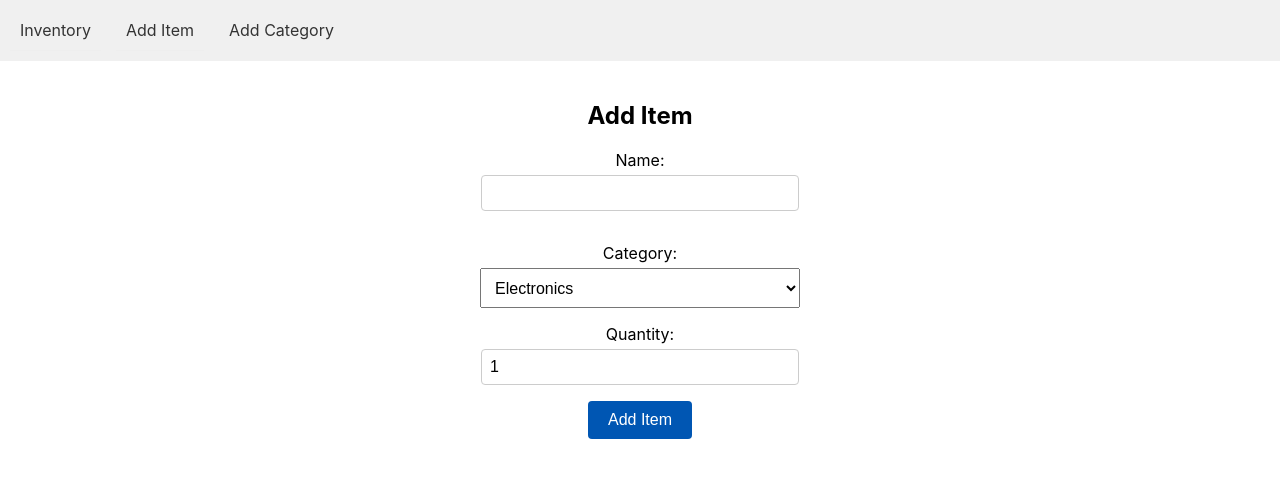
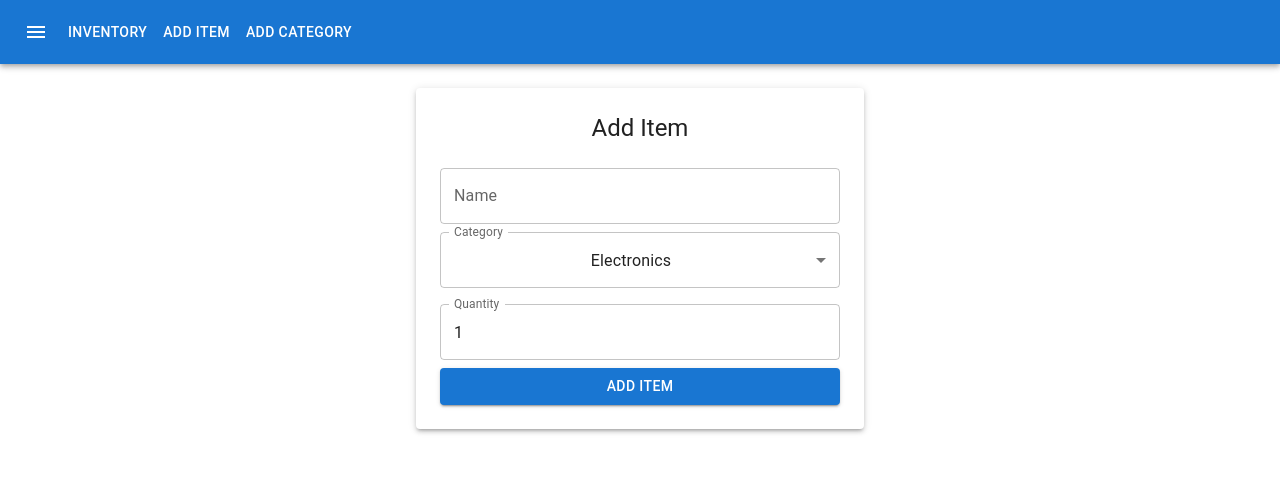
Before and after one commit to SemanticSalt-dev/ReactAssetManager, a React (Create React App) app: page /add-item in a window 1280 px wide. Shown: the top 478 px of the page. Built offline with nearby package versions, Linux system fonts and the light colour scheme.

Commit message:
Styling was moved over to used the Material UI library. The JSX was converted over to use Paper and Typography components as well as a complete rewrite of the external CSS pages.
The Readme was written out and added to this project.

```diff
--- a/package.json
+++ b/package.json
@@ -4,6 +4,10 @@
   "version": "0.1.0",
   "private": true,
   "dependencies": {
+    "@emotion/react": "^11.14.0",
+    "@emotion/styled": "^11.14.0",
+    "@mui/icons-material": "^6.4.8",
+    "@mui/material": "^6.4.8",
     "@testing-library/dom": "^10.4.0",
     "@testing-library/jest-dom": "^6.6.3",
     "@testing-library/react": "^16.2.0",
--- a/src/App.js
+++ b/src/App.js
@@ -3,6 +3,7 @@ import React, { useState, useEffect } from 'react';
 import { BrowserRouter as Router, Routes, Route } from 'react-router-dom';
 import { ToastContainer, toast } from 'react-toastify';
 import 'react-toastify/dist/ReactToastify.css';
+import { ThemeProvider, createTheme } from '@mui/material/styles';
 import NavBar from './components/NavBar';
 import InventoryView from './components/InventoryView';
 import AddItemForm from './components/AddItemForm';
@@ -49,7 +50,10 @@ function App() {
     toast.success('Item deleted successfully!')
   };
 
+  const theme = createTheme();
+
   return (
+    <ThemeProvider theme={theme}>
       <Router>
         <div className="App">
           <NavBar />
@@ -70,6 +74,7 @@ function App() {
           <ToastContainer />
         </div>
       </Router>
+    </ThemeProvider>
   );
 }
 
--- a/src/components/AddCategoryForm.js
+++ b/src/components/AddCategoryForm.js
@@ -1,6 +1,5 @@
 import React, { useState } from 'react';
-import { toast } from 'react-toastify';
-import 'react-toastify/dist/ReactToastify.css';
+import { TextField, Button, Paper, Typography } from '@mui/material';
 import './styles/AddCategoryForm.css';
 
 function AddCategoryForm({ addCategory }) {
@@ -22,22 +21,41 @@ function AddCategoryForm({ addCategory }) {
     };
 
     return (
-        <div className="add-category-form-container">
-            <h2>Add Category</h2>
-            <form onSubmit={handleSubmit}>
-                <div className="from-group">
-                    <label htmlFor="categoryName">Category Name:</label>
-                    <input
-                      type="text"
-                      id="categoryName"
-                      value={categoryName}
-                      onChange={(e) => setCategoryName(e.target.value)}
-                    />
-                    {error && <p className="error-message">{error}</p>}
-                </div>
-                <button type="submit">Add Category</button>
+        <Paper elevation={3} className="add-category-paper">
+            <Typography variant="h5" gutterBottom>
+                Add category
+            </Typography>
+            <form onSubmit={handleSubmit} className="add-category-form">
+                <TextField
+                  label="Category Name"
+                  value={categoryName}
+                  onChange={(e) => setCategoryName(e.target.value)}
+                  error={!!error}
+                  helperText={error}
+                  fullWidth
+                  margin="normal"
+                />
+                <Button type="submit" variant="contained" color="primary" className="add-category-button">
+                    Add Category
+                </Button>
             </form>
-        </div>
+        </Paper>
+        // <div className="add-category-form-container">
+        //     <h2>Add Category</h2>
+        //     <form onSubmit={handleSubmit}>
+        //         <div className="from-group">
+        //             <label htmlFor="categoryName">Category Name:</label>
+        //             <input
+        //               type="text"
+        //               id="categoryName"
+        //               value={categoryName}
+        //               onChange={(e) => setCategoryName(e.target.value)}
+        //             />
+        //             {error && <p className="error-message">{error}</p>}
+        //         </div>
+        //         <button type="submit">Add Category</button>
+        //     </form>
+        // </div>
     );
 }
 
--- a/src/components/AddItemForm.js
+++ b/src/components/AddItemForm.js
@@ -1,10 +1,8 @@
 import React, { useState } from 'react';
-import { toast } from 'react-toastify';
-import 'react-toastify/dist/ReactToastify.css';
+import { TextField, Button, Select, MenuItem, FormControl, InputLabel, Paper, Typography } from '@mui/material';
 import './styles/AddItemForm.css';
 
 function AddItemForm({ addItem, categories }) {
-    console.log(categories);
     const [name, setName] = useState('');
     const [categoryId, setCategoryId] = useState(categories[0].id);
     const [quantity, setQuantity] = useState('1');
@@ -34,47 +32,93 @@ function AddItemForm({ addItem, categories }) {
     };
 
     return (
-        <div className="add-item-form-container">
-            <h2>Add Item</h2>
-            <form onSubmit={handleSubmit}>
-                <div className="form-group">
-                    <label htmlFor="name">Name:</label>
-                    <input
-                      type="text"
-                      id="name"
+        <Paper elevation={3} className="add-item-paper">
+            <Typography variant="h5" gutterBottom>
+                Add Item
+            </Typography>
+            <form onSubmit={handleSubmit} className="add-item-form">
+                <TextField
+                  label="Name"
                   value={name}
                   onChange={(e) => setName(e.target.value)}
+                  error={!!errors.name} // Convert error messages to boolean
+                  helperText={errors.name}
+                  fullWidth
+                  margin="normal"
                 />
-                    {errors.name && <p className="error-message">{errors.name}</p>}
-                </div>
-                <div className="form-group">
-                    <label htmlFor="categoryId">Category:</label>
-                    <select
+                <FormControl>
+                    <InputLabel id="category-label">Category</InputLabel>
+                    <Select
+                      labelId="category-label"
                       id="categoryId"
                       value={categoryId}
                       onChange={(e) => setCategoryId(parseInt(e.target.value))}
-                      className="category-dropdown"
+                      label="Category"
                     >
                         {categories.map((category) => (
-                        <option key={category.id} value={category.id}>
+                            <MenuItem key={category.id} value={category.id}>
                                 {category.name}
-                        </option>
+                            </MenuItem>
                         ))}
-                    </select>
-                </div>
-                <div className="form-group">
-                    <label htmlFor="quantity">Quantity:</label>
-                    <input
+                    </Select>
+                </FormControl>
+                <TextField
+                  label="Quantity"
                   type="number"
-                      id="quantity"
                   value={quantity}
                   onChange={(e) => setQuantity(parseInt(e.target.value))}
+                  error={!!errors.quantity} // Convert error message to boolean
+                  helperText={errors.quantity}
+                  fullWidth
+                  margin="normal"
+                  InputProps={{ min: 1 }}
                 />
-                    {errors.quantity && <p className="error-message">{errors.quantity}</p>}
-                </div>
-                <button type="submit" >Add Item</button>
+                <Button type="submit" variant="contained" color="primary" className="add-item-button">
+                    Add Item
+                </Button>
             </form>
-        </div>
+        </Paper>
+        // <div className="add-item-form-container">
+        //     <h2>Add Item</h2>
+        //     <form onSubmit={handleSubmit}>
+        //         <div className="form-group">
+        //             <label htmlFor="name">Name:</label>
+        //             <input
+        //               type="text"
+        //               id="name"
+        //               value={name}
+        //               onChange={(e) => setName(e.target.value)}
+        //             />
+        //             {errors.name && <p className="error-message">{errors.name}</p>}
+        //         </div>
+        //         <div className="form-group">
+        //             <label htmlFor="categoryId">Category:</label>
+        //             <select
+        //               id="categoryId"
+        //               value={categoryId}
+        //               onChange={(e) => setCategoryId(parseInt(e.target.value))}
+        //               className="category-dropdown"
+        //             >
+        //               {categories.map((category) => (
+        //                 <option key={category.id} value={category.id}>
+        //                     {category.name}
+        //                 </option>
+        //               ))}
+        //             </select>
+        //         </div>
+        //         <div className="form-group">
+        //             <label htmlFor="quantity">Quantity:</label>
+        //             <input
+        //               type="number"
+        //               id="quantity"
+        //               value={quantity}
+        //               onChange={(e) => setQuantity(parseInt(e.target.value))}
+        //             />
+        //             {errors.quantity && <p className="error-message">{errors.quantity}</p>}
+        //         </div>
+        //         <button type="submit" >Add Item</button>
+        //     </form>
+        // </div>
     );
 }
 
--- a/src/components/InventoryView.js
+++ b/src/components/InventoryView.js
@@ -1,27 +1,38 @@
 import React, { useState } from 'react';
-import Item from './Item';
+import { List, ListItem, ListItemText, Button, Paper, Typography } from '@mui/material';
 import './styles/InventoryView.css';
 
 function InventoryView({ inventory, categories, deleteItem }) {
-
-
     return (
-    <div className="inventory-container">
-        <h2>Inventory</h2>
-        <ul className="inventory-list">
-            {inventory.map((item) => {
-                const foundCategory = categories.find((cat) => cat.id === item.categoryId);
-                return (
-                    <Item
-                      key={item.id}
-                      item={item}
-                      category={foundCategory ? foundCategory.name : 'Unknown'}
-                      deleteItem={deleteItem}
-                    />
-                );
-            })}
-        </ul>
-    </div>
+        <Paper elevation={3} className="inventory-paper">
+            <Typography variant="h4" gutterBottom>
+                Inventory
+            </Typography>
+            <List>
+                {inventory.map((item) => {
+                    const category = categories.find((cat) => cat.id === item.categoryId);
+                    return (
+                        <div key={item.id} className="inventory-item">
+                            <ListItemText
+                                primary={item.name}
+                                secondary={`Category: ${category ? category.name : 'Unknown'}, Quantity: ${item.quantity}`}
+                            />
+                            <Button
+                              variant="outlined"
+                              color="error"
+                              onClick={() => {
+                                if (window.confirm(`Are you sure you want to delete ${item.name}?`)) {
+                                  deleteItem(item.id);
+                                }
+                              }}
+                            >
+                                Delete
+                            </Button>
+                        </div>
+                    );
+                })}
+            </List>
+        </Paper>
     );
 }
 
--- a/src/components/NavBar.js
+++ b/src/components/NavBar.js
@@ -1,22 +1,33 @@
 import React from "react";
 import { Link } from 'react-router-dom';
+import { AppBar, Toolbar, Button, IconButton } from '@mui/material';
+import MenuIcon from '@mui/icons-material/Menu';
 import './styles/NavBar.css';
 
 function NavBar() {
     return (
-        <nav>
-            <ul>
-                <li>
-                    <Link to="/">Inventory</Link>
-                </li>
-                <li>
-                    <Link to="/add-item">Add Item</Link>
-                </li>
-                <li>
-                    <Link to="/add-category">Add Category</Link>
-                </li>
-            </ul>
-        </nav>
+        <AppBar position="static">
+            <Toolbar>
+                <IconButton
+                  size="large"
+                  edge="start"
+                  color="inherit"
+                  aria-label="menu"
+                  className="navbar-icon-button"
+                >
+                    <MenuIcon />
+                </IconButton>
+                <Button color="inherit" component={Link} to="/">
+                    Inventory
+                </Button>
+                <Button color="inherit" component={Link} to="/add-item">
+                    Add Item
+                </Button>
+                <Button color="inherit" component={Link} to="/add-category">
+                    Add Category
+                </Button>
+            </Toolbar>
+        </AppBar>
     );
 }
 
--- a/src/components/styles/AddCategoryForm.css
+++ b/src/components/styles/AddCategoryForm.css
@@ -1,39 +1,14 @@
-.add-category-form-container {
-    padding: 20px;
+.add-category-paper {
+    padding: 24px;
+    margin: 24px auto;
+    max-width: 400px;
 }
 
-.form-group {
-    margin-bottom: 16px;
+.add-category-form {
+    display: flex;
+    flex-direction: column;
 }
 
-.error-message {
-    color: red;
-    font-size: 12px;
-    margin-top: 5px;
+.add-category-button {
+    margin-top: 16px;
 }
-
-label {
-    display: block;
-    margin-bottom: 5px;
-}
-
-input[type="text"] {
-    width: 300px;
-    padding: 8px;
-    border: 1px solid #ccc;
-    border-radius: 4px;
-    margin-bottom: 16px;
-}
-
-button[type="submit"] {
-    padding: 10px 20px;
-    background-color: #007bff;
-    color: white;
-    border: none;
-    border-radius: 4px;
-    cursor: pointer;
-}
-
-button[type="submit"] {
-    background-color: #0056b3;
-}
--- a/src/components/styles/AddItemForm.css
+++ b/src/components/styles/AddItemForm.css
@@ -1,48 +1,14 @@
-.add-item-form-container {
-    padding: 20px;
+.add-item-paper {
+    padding: 24px;
+    margin: 24px auto;
+    max-width: 400px;
 }
 
-.form-group {
-    margin-bottom: 16px;
+.add-item-form {
+    display: flex;
+    flex-direction: column;
 }
 
-.category-dropdown {
-    width: 320px;
-    padding: 10px;
-    font-size: 16px;
-    height: 40px;
+.add-item-button {
+    margin-top: 16px;
 }
-
-.error-message {
-    color: red;
-    font-size: 12px;
-    margin-top: 5px;
-}
-
-label {
-    display: block;
-    margin-bottom: 5px;
-}
-
-input[type="text"],
-input[type="number"] {
-    font-size: 16px;
-    width: 300px;
-    padding: 8px;
-    border: 1px solid #ccc;
-    border-radius: 4px;
-}
-
-button[type="submit"] {
-    padding: 10px 20px;
-    background-color: #007bff;
-    color: white;
-    border: none;
-    border-radius: 4px;
-    cursor: pointer;
-}
-
-button[type="submit"] {
-    background-color: #0056b3;
-    font-size: 16px;
-}
--- a/src/components/styles/NavBar.css
+++ b/src/components/styles/NavBar.css
@@ -1,20 +1,3 @@
-nav {
-    background-color: #f0f0f0;
-    padding: 10px;
+.navbar-icon-button {
+    margin-right: 16px;
 }
-
-nav ul {
-    list-style: none;
-    display: flex;
-    margin: 0;
-    padding: 0;
-}
-
-nav li {
-    margin-right: 15px;
-}
-
-nav a {
-    text-decoration: none;
-    color: #333;
-}
```
Also changed, not shown: src/components/styles/InventoryView.css (+11 -9 lines), 2 other files (tests, documents, lock files or other folders). Lines whose indentation alone changed are shown as unchanged.
